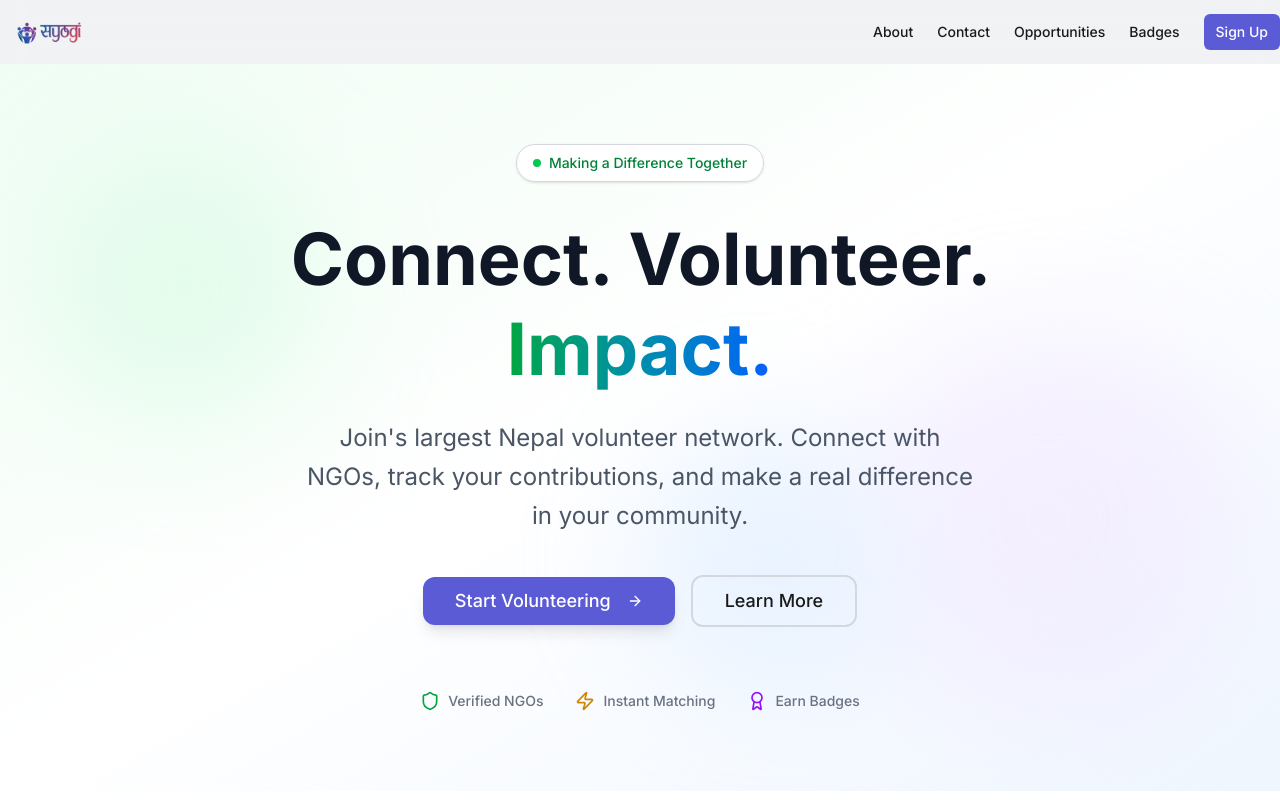
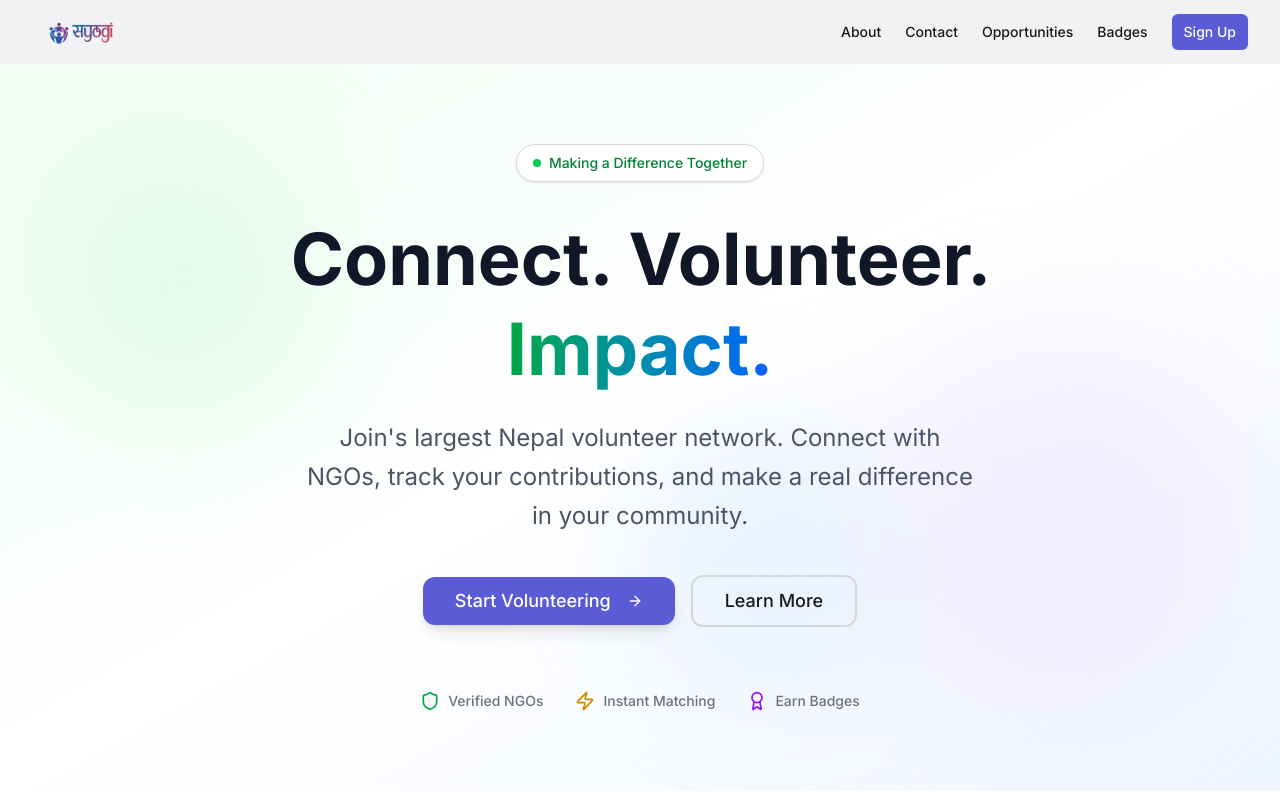
Before and after one commit to aanchalshres/Sahayogi-hub, a Next.js app in the folder frontend/: page / in a window 1280 px wide. Shown: the top 800 px of the page. Built offline with nearby package versions, Linux system fonts and the light colour scheme.

Commit message:
Update Navbar.tsx

```diff
--- a/frontend/app/components/Navbar.tsx
+++ b/frontend/app/components/Navbar.tsx
@@ -14,7 +14,7 @@
   return (
     <nav className="sticky top-0 z-50 bg-transparent backdrop-blur-md">
 
-      <div className="container flex h-16 items-center justify-between">
+      <div className="mx-auto max-w-7xl px-4 sm:px-6 lg:px-8 flex h-16 items-center justify-between">
 
         {/* LOGO + NAME */}
         <Link href="/" className="flex items-center gap-2">
```
